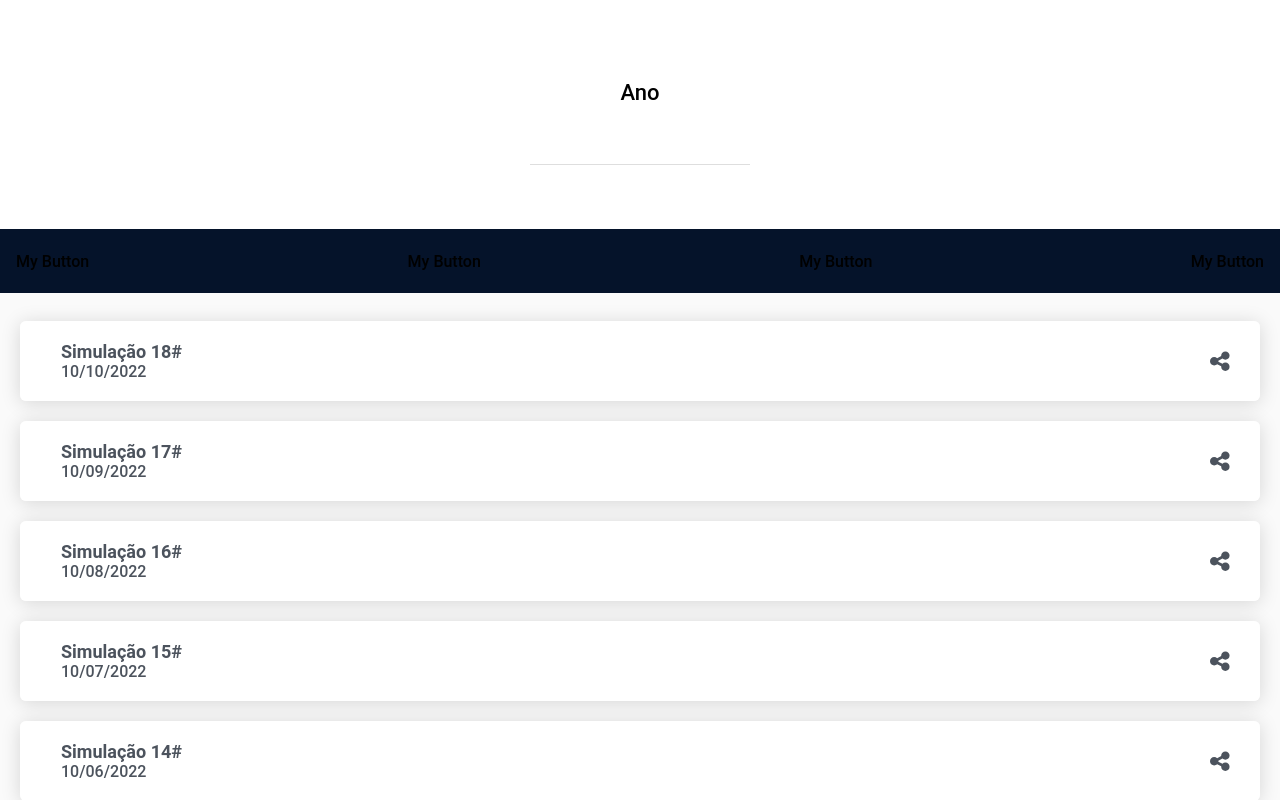
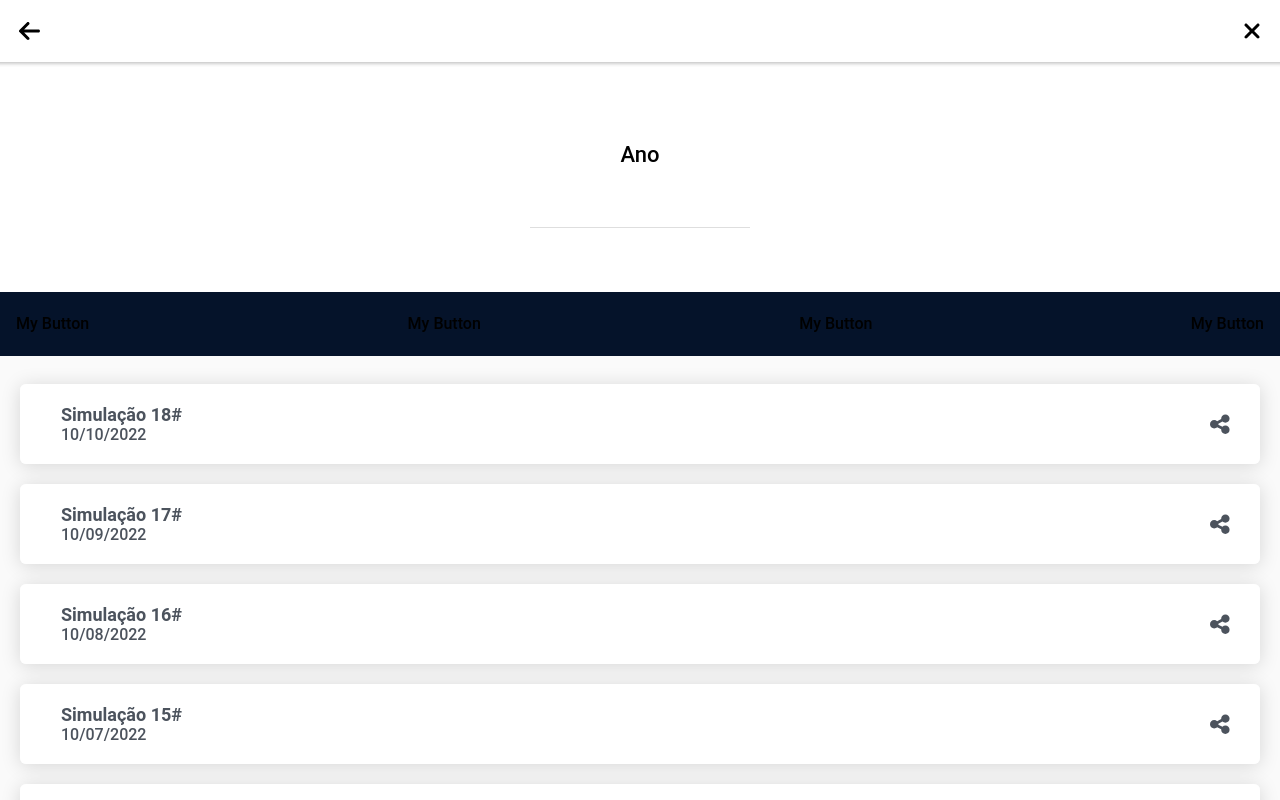
Before and after one commit to inteligentes-btg-hackathon/Frontend-ionic, a React (Create React App) app: page /pendingTaxes in a window 1280 px wide. Built offline with nearby package versions, Linux system fonts and the light colour scheme.

Commit message:
feature(component): add default navigation header

```diff
--- /dev/null
+++ b/src/components/headers/NavHeaderDefault.tsx
@@ -0,0 +1,46 @@
+import "../../styles/components/headers/NavHeaderDefault.css";
+import { faArrowLeft, faClose } from "@fortawesome/free-solid-svg-icons";
+import { FontAwesomeIcon } from "@fortawesome/react-fontawesome";
+import { IonHeader } from "@ionic/react";
+
+interface NavHeaderDefaultProps {
+  leftArrowClickHandler?: () => void;
+  closeIconClickHandler?: () => void;
+  showLeftArrow?: boolean;
+  showCloseButton?: boolean;
+}
+
+const NavHeaderDefault: React.FC<NavHeaderDefaultProps> = ({
+  leftArrowClickHandler,
+  closeIconClickHandler,
+  showLeftArrow,
+  showCloseButton,
+}) => {
+  let headerDefaultClassname = "nav-header-start";
+  if (showLeftArrow && showCloseButton) {
+    headerDefaultClassname = "nav-header-multiple";
+  } else if (showCloseButton) {
+    headerDefaultClassname = "nav-header-end";
+  }
+
+  return (
+    <IonHeader className={`nav-header ${headerDefaultClassname}`}>
+      {showLeftArrow && (
+        <FontAwesomeIcon
+          icon={faArrowLeft}
+          className="nav-icon"
+          onClick={leftArrowClickHandler}
+        />
+      )}
+      {showCloseButton && (
+        <FontAwesomeIcon
+          icon={faClose}
+          className="nav-icon"
+          onClick={closeIconClickHandler}
+        />
+      )}
+    </IonHeader>
+  );
+};
+
+export default NavHeaderDefault;
--- a/src/pages/pendingTaxes.tsx
+++ b/src/pages/pendingTaxes.tsx
@@ -7,6 +7,7 @@ import { FontAwesomeIcon } from "@fortawesome/react-fontawesome";
 import ListTabNavigator from "../components/ListTabNavigator";
 import { IonContent, IonPage } from "@ionic/react";
 import MomentSelect from "../components/MomentSelect";
+import NavHeaderDefault from "../components/headers/NavHeaderDefault";
 
 const itemList = [
   {
@@ -54,7 +55,16 @@ const itemList = [
 const PendingTaxes: React.FC = () => {
   return (
     <IonPage>
-      {/* <IonContent> */}
+      <NavHeaderDefault
+        leftArrowClickHandler={() => {
+          alert("left click");
+        }}
+        closeIconClickHandler={() => {
+          alert("close-click");
+        }}
+        showCloseButton
+        showLeftArrow
+      />
       <div>
         <MomentSelect
           title="Ano"
--- /dev/null
+++ b/src/styles/components/headers/NavHeaderDefault.css
@@ -0,0 +1,22 @@
+.nav-header {
+  padding: 1.2em;
+  display: flex;
+  justify-content: space-between;
+  align-items: center;
+}
+
+.nav-header-multiple {
+  justify-content: space-between;
+}
+
+.nav-header-start {
+  justify-content: start;
+}
+
+.nav-header-end {
+  justify-content: end;
+}
+
+.nav-icon {
+  font-size: 1.5em;
+}
```
